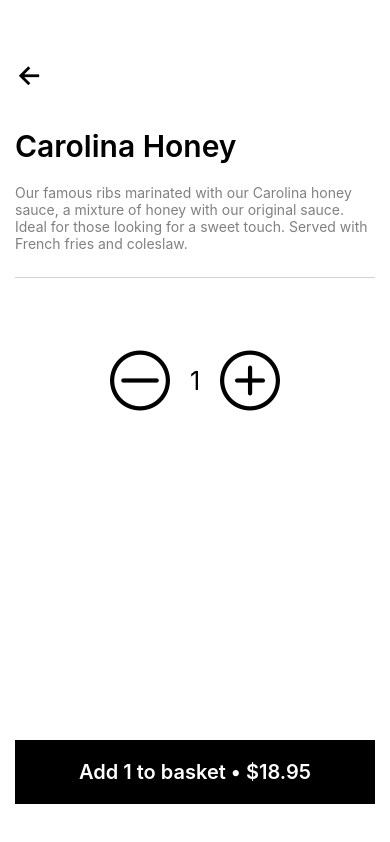
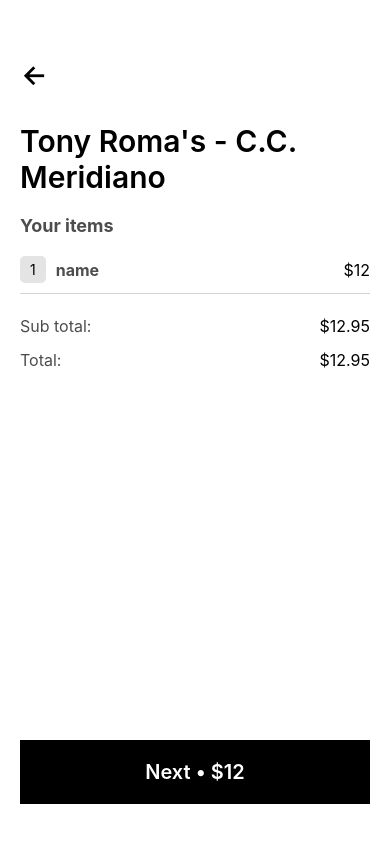
Before and after one commit to aditk3/uber-eats-clone_react_native_ui, a React Native app: screen / in a window 390 px wide. Built offline with nearby package versions, Linux system fonts and the light colour scheme.

Commit message:
Need to implement cart screen flatlist

```diff
--- a/App.js
+++ b/App.js
@@ -4,13 +4,13 @@
 import HomeScreen from './src/screens/HomeScreen';
 import RestaurantDetailsScreen from './src/screens/RestaurantDetailsScreen';
 import MenuItemDetailedScreen from './src/screens/MenuItemDetailedScreen';
+import CartScreen from './src/screens/CartScreen';
 
 export default function App() {
     return (
-
         <View style={styles.container}>
 
-            <MenuItemDetailedScreen />
+            <CartScreen />
 
             <StatusBar style='light' />
         </View>
--- /dev/null
+++ b/src/components/CartItem.js
@@ -0,0 +1,81 @@
+import { AntDesign, Ionicons } from '@expo/vector-icons';
+import { StyleSheet, Text, View } from 'react-native'
+import React, { useState } from 'react'
+
+import restaurants from '../../assets/data/restaurants.json'
+import Separator from '../components/Separator';
+import { FlatList } from 'react-native-web';
+
+
+const CartItem = () => {
+
+    return (
+
+        <View style={styles.row}>
+            <View style={styles.quantityContainer}>
+                <Text>1</Text>
+            </View>
+
+            <Text style={[styles.yourItemsText, { fontSize: 16 }]}>
+                name
+            </Text>
+
+            <Text style={{ marginLeft: 'auto', fontSize: 16 }}>$12</Text>
+        </View>
+    )
+}
+
+export default CartItem
+
+const styles = StyleSheet.create({
+    page: {
+        flex: 1,
+        width: '100%',
+        paddingVertical: 40,
+        padding: 20
+    },
+    name: {
+        fontSize: 30,
+        fontWeight: '600',
+        marginVertical: 10
+    },
+    yourItemsText: {
+        fontSize: 18,
+        fontWeight: '700',
+        color: '#4d4d4d',
+    },
+    row: {
+        flexDirection: 'row',
+        alignItems: 'center',
+        paddingVertical: 10,
+    },
+    quantityContainer: {
+        backgroundColor: 'rgb(228,228,228)',
+        paddingHorizontal: 10,
+        // width: 25,
+        // height: 25,
+        marginRight: 10,
+        borderRadius: 5,
+        paddingVertical: 5,
+    },
+    totalsRow: {
+        flexDirection: 'row',
+        alignItems: 'center',
+        paddingVertical: 7,
+    },
+    totalsText: {
+        fontSize: 16,
+        color: '#4d4d4d',
+    },
+    confirmButton: {
+        backgroundColor: 'black',
+        marginTop: 'auto',
+        alignItems: 'center',
+        padding: 20,
+    },
+    confirmButtonText: {
+        color: 'white',
+        fontSize: 20,
+        fontWeight: '600',
+    },
+})
--- /dev/null
+++ b/src/components/Separator.js
@@ -0,0 +1,8 @@
+import React from 'react'
+import { View } from 'react-native'
+
+const Separator = () => {
+    return (<View style={{ backgroundColor: 'lightgrey', height: 1, marginBottom: 15 }} />)
+}
+
+export default Separator
--- /dev/null
+++ b/src/screens/CartScreen.js
@@ -0,0 +1,106 @@
+import { AntDesign, Ionicons } from '@expo/vector-icons';
+import { StyleSheet, Text, View } from 'react-native'
+import React, { useState } from 'react'
+
+import restaurants from '../../assets/data/restaurants.json'
+import Separator from '../components/Separator';
+import { FlatList } from 'react-native-web';
+import CartItem from '../components/CartItem';
+
+const restaurant = restaurants[1]
+
+const CartScreen = () => {
+    const [quantity, setQuantity] = useState(1)
+
+    return (
+        <View style={styles.page}>
+            <Ionicons name="arrow-back" size={30} color="black" style={{ paddingVertical: 20 }} />
+
+            <Text style={styles.name}>{restaurant.name}</Text>
+
+            <Text style={[styles.yourItemsText, { paddingVertical: 10 }]}>Your items</Text>
+
+            <CartItem />
+
+            <Separator />
+
+            <View style={styles.totalsRow}>
+                <Text style={styles.totalsText}>
+                    Sub total:
+                </Text>
+
+                <Text style={{ marginLeft: 'auto', fontSize: 16 }}>$12.95</Text>
+            </View>
+
+            <View style={styles.totalsRow}>
+                <Text style={styles.totalsText}>
+                    Total:
+                </Text>
+
+                <Text style={{ marginLeft: 'auto', fontSize: 16 }}>$12.95</Text>
+            </View>
+
+            <View style={styles.confirmButton}>
+                <Text style={styles.confirmButtonText}>
+                    Next &#8226; $12
+                </Text>
+            </View>
+
+        </View>
+    )
+}
+
+export default CartScreen
+
+const styles = StyleSheet.create({
+    page: {
+        flex: 1,
+        width: '100%',
+        paddingVertical: 40,
+        padding: 20
+    },
+    name: {
+        fontSize: 30,
+        fontWeight: '600',
+        marginVertical: 10
+    },
+    yourItemsText: {
+        fontSize: 18,
+        fontWeight: '700',
+        color: '#4d4d4d',
+    },
+    row: {
+        flexDirection: 'row',
+        alignItems: 'center',
+        paddingVertical: 10,
+    },
+    quantityContainer: {
+        backgroundColor: 'rgb(228,228,228)',
+        paddingHorizontal: 10,
+        // width: 25,
+        // height: 25,
+        marginRight: 10,
+        borderRadius: 5,
+        paddingVertical: 5,
+    },
+    totalsRow: {
+        flexDirection: 'row',
+        alignItems: 'center',
+        paddingVertical: 7,
+    },
+    totalsText: {
+        fontSize: 16,
+        color: '#4d4d4d',
+    },
+    confirmButton: {
+        backgroundColor: 'black',
+        marginTop: 'auto',
+        alignItems: 'center',
+        padding: 20,
+    },
+    confirmButtonText: {
+        color: 'white',
+        fontSize: 20,
+        fontWeight: '600',
+    },
+})
--- a/src/screens/MenuItemDetailedScreen.js
+++ b/src/screens/MenuItemDetailedScreen.js
@@ -55,7 +55,7 @@
         flex: 1,
         width: '100%',
         paddingVertical: 40,
-        padding: 15
+        padding: 20
     },
     name: {
         fontSize: 30,
```
Also changed, not shown: src/components/MenuItem.js (renamed from src/components/MenuItem/index.js), src/components/RestaurantItem.js (renamed from src/components/RestaurantItem/index.js).
